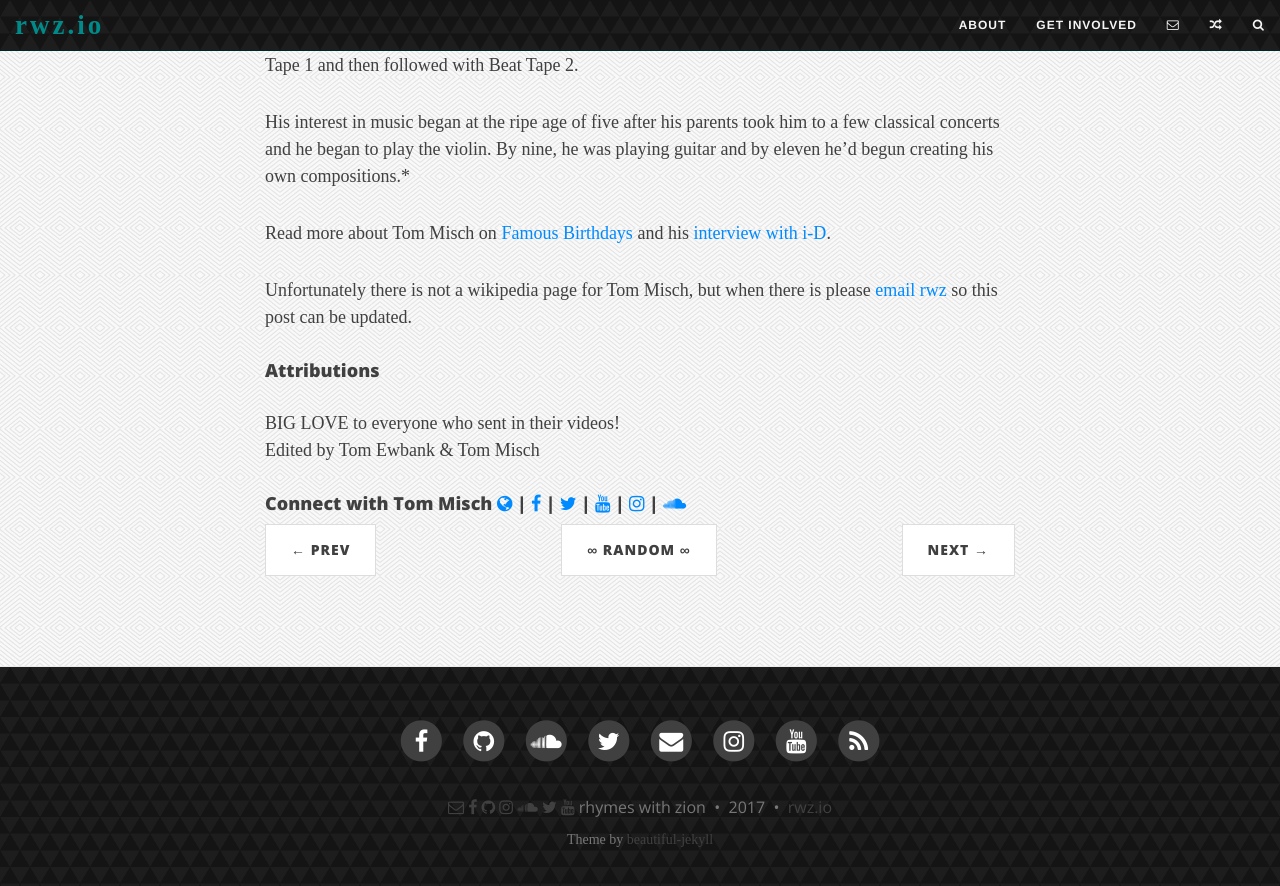
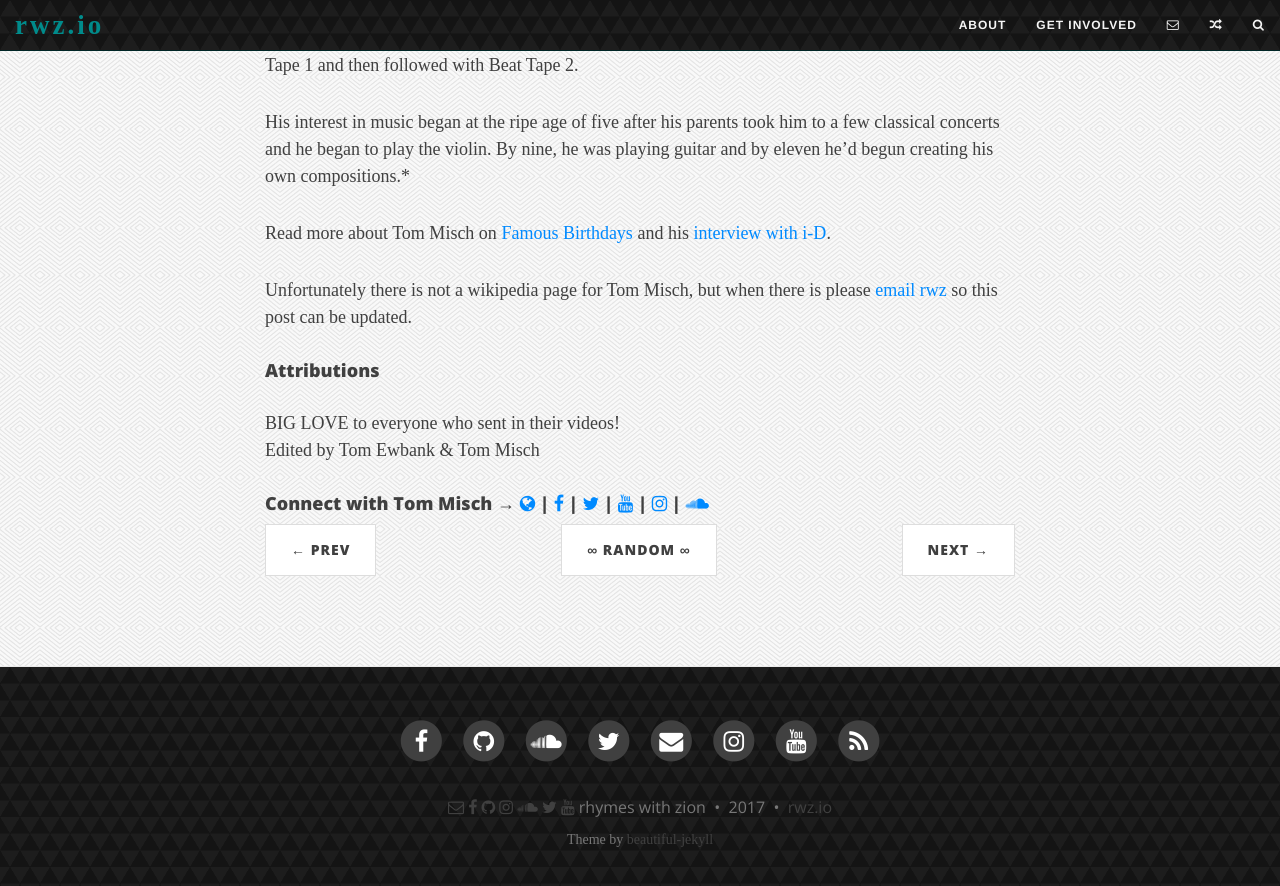
Before and after one commit to rhymeswithzion/rwz-test, a Jekyll site: the page built from _posts/2017-08-24-tom-misch-south-of-the-river.md, in a window 1280 px wide and 900 px high, scrolled down 1325 px. Shown: the top 886 px of the window. Built offline with Jekyll 4.4.1, drawn with Linux system fonts in a browser that asks for light colours; some web fonts are replaced; comment, search, counter and statistics services are not loaded; some of the changed lines change nothing that is shown.

Commit message:
Update 2017-08-24-tom-misch-south-of-the-river.md

```diff
--- a/_posts/2017-08-24-tom-misch-south-of-the-river.md
+++ b/_posts/2017-08-24-tom-misch-south-of-the-river.md
@@ -42,4 +42,4 @@
 <br>
 Edited by Tom Ewbank & Tom Misch
 
-#### Connect with Tom Misch <a class="fa fa-globe" href="https://tommisch.com/" target="_blank"></a> | <a class="fa fa-facebook" href="https://www.facebook.com/tommisch123" target="_blank"></a> | <a class="fa fa-twitter" href="https://twitter.com/tommisch" target="_blank"></a> | <a class="fa fa-youtube" href="https://www.youtube.com/tommisch" target="_blank"></a> | <a class="fa fa-instagram" href="https://www.instagram.com/tommisch" target="_blank"></a> | <a class="fa fa-soundcloud" href="https://soundcloud.com/tommisch" target="_blank"></a>
+#### Connect with Tom Misch &rarr; <a class="fa fa-globe" href="https://tommisch.com/" target="_blank"></a> | <a class="fa fa-facebook" href="https://www.facebook.com/tommisch123" target="_blank"></a> | <a class="fa fa-twitter" href="https://twitter.com/tommisch" target="_blank"></a> | <a class="fa fa-youtube" href="https://www.youtube.com/tommisch" target="_blank"></a> | <a class="fa fa-instagram" href="https://www.instagram.com/tommisch" target="_blank"></a> | <a class="fa fa-soundcloud" href="https://soundcloud.com/tommisch" target="_blank"></a>
```
